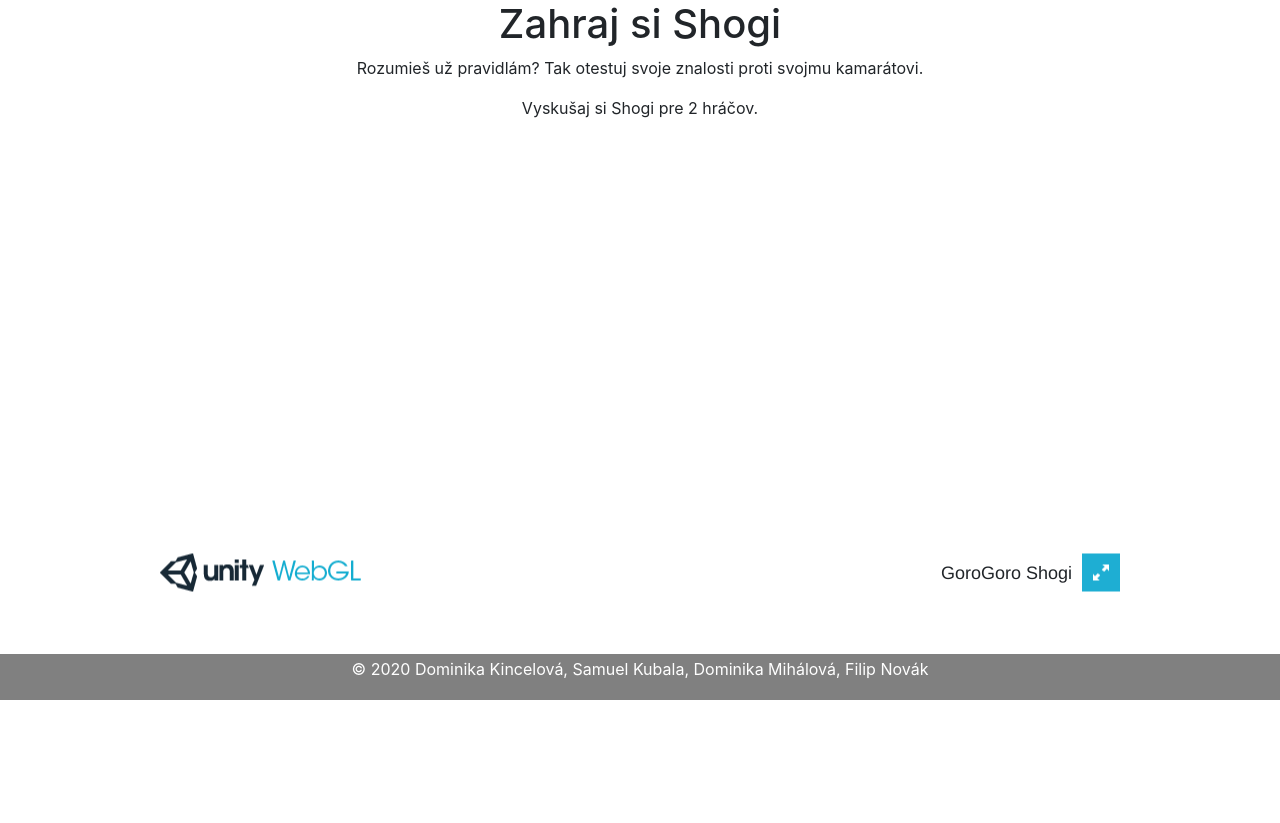
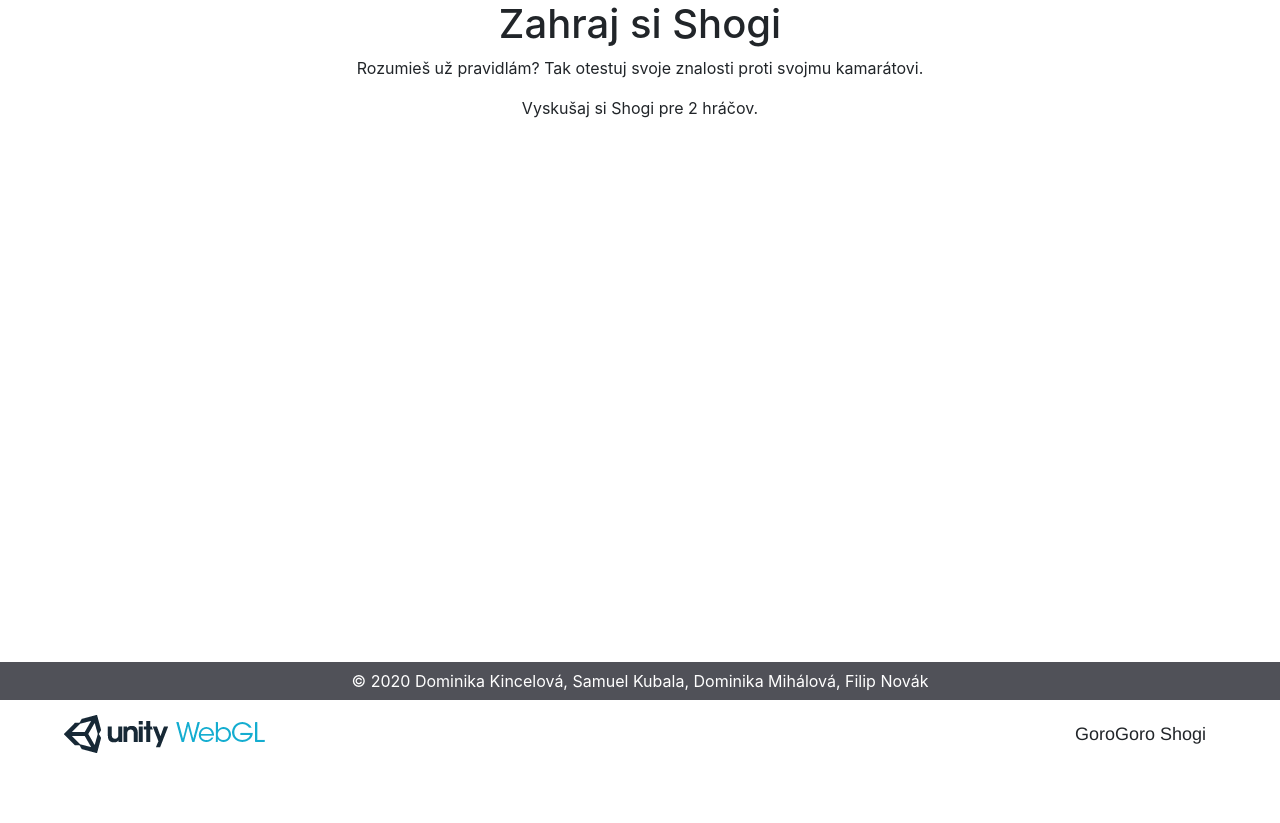
Before and after one commit to mihalova/Learn2Shogi, a PHP site: page /play.html in a window 1280 px wide. Shown: the part 100-923 px from the top of the page. Before the commit the page ends 800 px from the top, so only its background shows below. Run offline with PHP 8.4, Linux system fonts and the light colour scheme.

Commit message:
Uprava footer

```diff
--- a/GoroShogi/TemplateData/style.css
+++ b/GoroShogi/TemplateData/style.css
@@ -1,7 +1,16 @@
 .webgl-content * {border: 0; margin: 0; padding: 0}
-.webgl-content {position: absolute; top: 50%; left: 50%; -webkit-transform: translate(-50%, -50%); transform: translate(-50%, -50%);}
+.webgl-content {
+    /*position: absolute;*/
+    /*top: 50%;*/
+    /*left: 50%;*/
+    /*-webkit-transform: translate(-50%, -50%);*/
+    /*transform: translate(-50%, -50%);*/
+}
 
-.webgl-content .logo, .progress {position: absolute; left: 50%; top: 50%; -webkit-transform: translate(-50%, -50%); transform: translate(-50%, -50%);}
+
+ .logo, .progress {
+    position: absolute; left: 50%; top: 50%; -webkit-transform: translate(-50%, -50%); transform: translate(-50%, -50%);
+}
 .webgl-content .logo {background: url('progressLogo.Light.png') no-repeat center / contain; width: 154px; height: 130px;}
 .webgl-content .progress {height: 18px; width: 141px; margin-top: 90px;}
 .webgl-content .progress .empty {background: url('progressEmpty.Light.png') no-repeat right / cover; float: right; width: 100%; height: 100%; display: inline-block;}
@@ -15,4 +24,4 @@
 .webgl-content .footer .webgl-logo, .title, .fullscreen {height: 100%; display: inline-block; background: transparent center no-repeat;}
 .webgl-content .footer .webgl-logo {background-image: url('webgl-logo.png'); width: 204px; float: left;}
 .webgl-content .footer .title {margin-right: 10px; float: right;}
-.webgl-content .footer .fullscreen {background-image: url('fullscreen.png'); width: 38px; float: right;}
+/*.webgl-content .footer .fullscreen {background-image: url('fullscreen.png'); width: 38px; float: right;}*/
--- a/GoroShogi/index.html
+++ b/GoroShogi/index.html
@@ -13,12 +13,12 @@
     </script>
   </head>
   <body>
-    <div class="webgl-content">
-      <div id="unityContainer" style="width: 960px; height: 540px"></div>
+    <div class="webgl-content" style="margin: 0 auto;">
+      <div id="unityContainer" ></div>
       <div class="footer">
         <div class="webgl-logo"></div>
         <div class="fullscreen" onclick="unityInstance.SetFullscreen(1)"></div>
-        <div class="title">GoroGoro Shogi</div>
+        <div class="title">GoroGoro Shogiiiiiiiiiiii</div>
       </div>
     </div>
   </body>
--- a/contentStyle.css
+++ b/contentStyle.css
@@ -11,11 +11,15 @@ main {
 footer {
     width: 100%;
     text-align: center;
-    padding: 3px;
-    background-color: gray;
+    padding: 7px;
+    background-color: #505158;
     color: white;
     bottom: 0;
     position: fixed;
+}
+
+footer p{
+    margin-bottom: 0;
 }
 
 section {
@@ -120,6 +124,10 @@ figure{
     margin: 15px auto;
 }
 
+.game{
+padding-top: 30px    ;
+}
+
 /*.container {
     display: grid;
     grid-template-columns: 30% 30% 30%;
--- a/index.html
+++ b/index.html
@@ -111,6 +111,5 @@
 <footer>
     <p>&copy; 2020 Dominika Kincelová, Samuel Kubala, Dominika Mihálová, Filip Novák</p>
 </footer>
-
 </body>
 </html>
--- a/play.html
+++ b/play.html
@@ -63,9 +63,9 @@
         </p>
 
     </section>
-    <section>
+    <section class="game">
         <div class="webgl-content">
-            <div id="unityContainer" style="width: 960px; height: 540px"></div>
+            <div id="unityContainer" style="width: 960px; height: 540px" class="m-auto"></div>
             <div class="footer">
                 <div class="webgl-logo"></div>
                 <div class="fullscreen" onclick="unityInstance.SetFullscreen(1)"></div>
--- a/rules.html
+++ b/rules.html
@@ -398,7 +398,6 @@
     <p>&copy; 2020 Dominika Kincelová, Samuel Kubala, Dominika Mihálová, Filip Novák</p>
 </footer>
 
-
 <script type="text/babel">
     var slideIndex = 1;
     showSlides(slideIndex);
```
